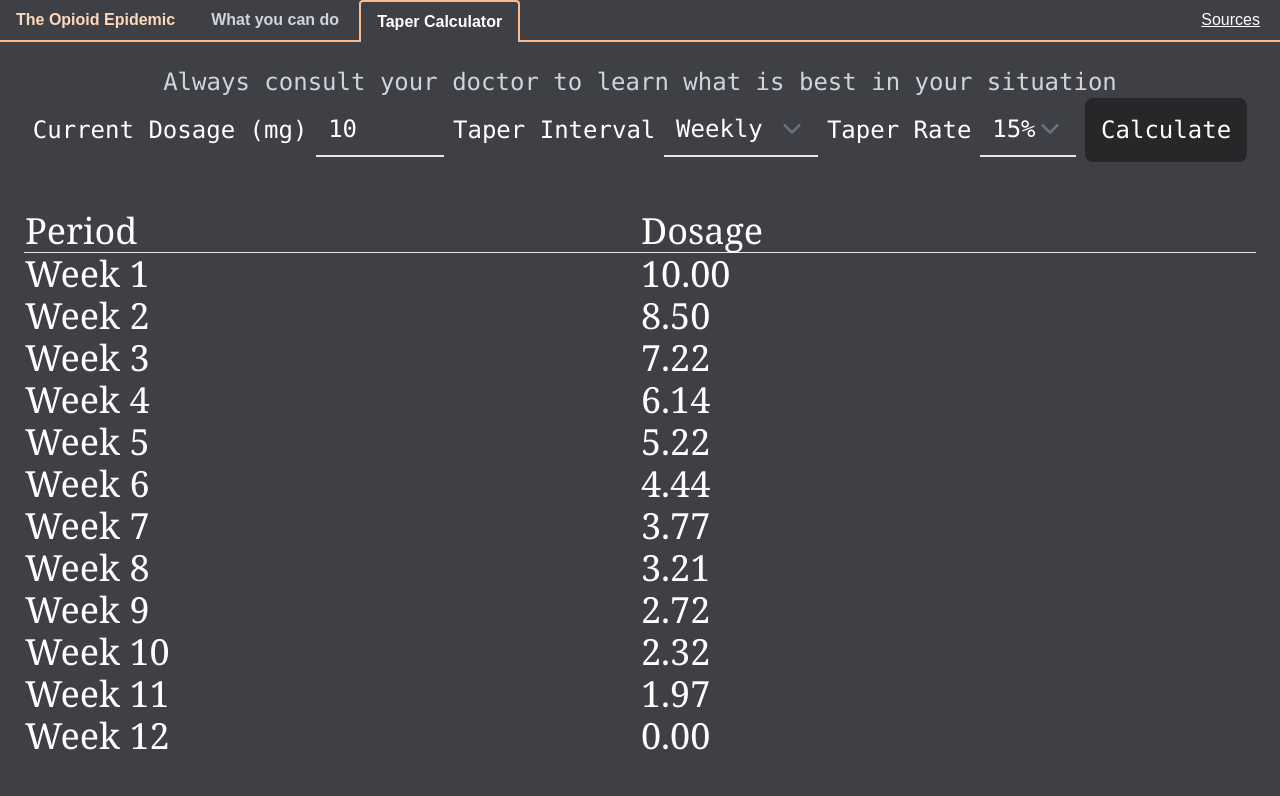
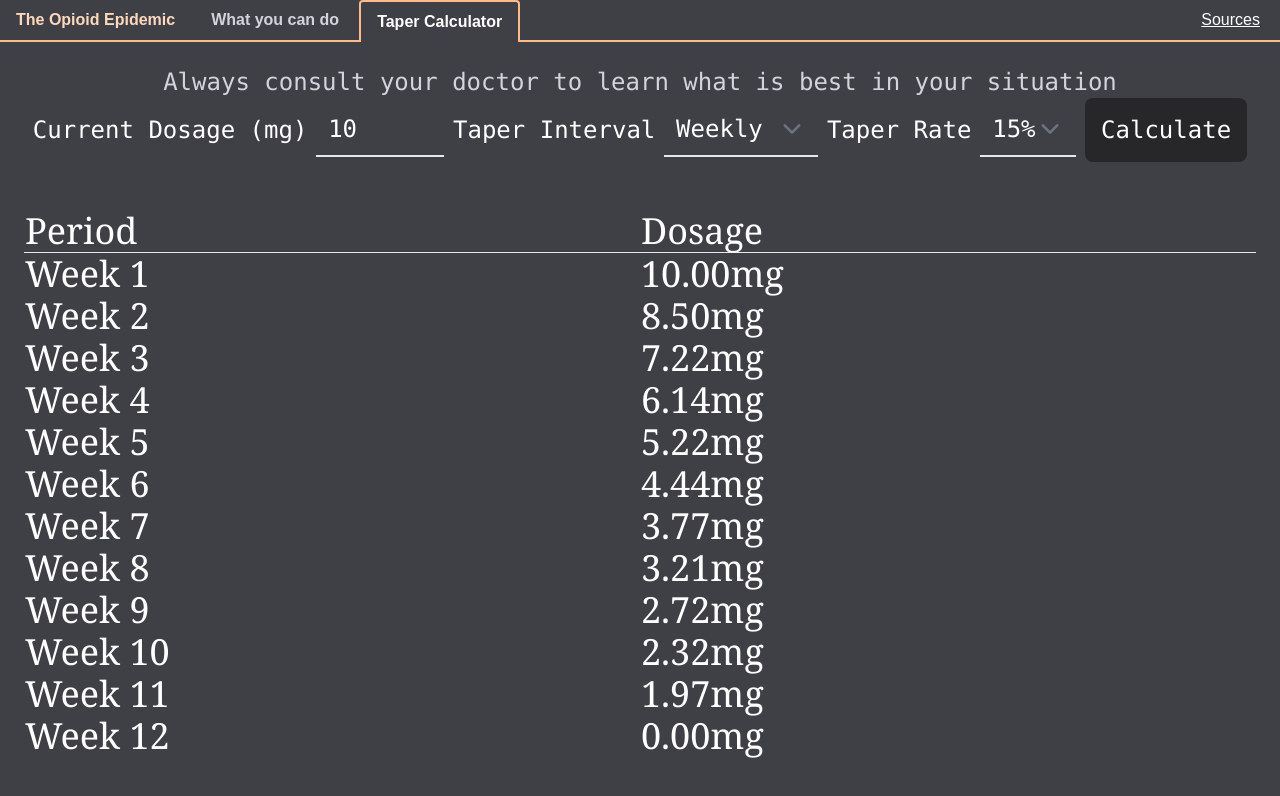
Before and after one commit to opioidepidemic/opioidepidemic.github.io, a website: page 3.html in a window 1280 px wide. Both pictures are taken after a click on the button "Calculate". Drawn offline with nearby package versions, Linux system fonts and the light colour scheme.

Commit message:
Add units

```diff
--- a/3.html
+++ b/3.html
@@ -17,10 +17,10 @@
       let i = 0;
       let dose = baseDose // cope
       for (dose; dose >= (baseDose * .2); dose *= (1 - (rate / 100))) {
-        table.append(`<tr><td>${interval} ${++i}</td><td>${dose.toFixed(2)}</td></tr>`);
+        table.append(`<tr><td>${interval} ${++i}</td><td>${dose.toFixed(2)}mg</td></tr>`);
       }
-      table.append(`<tr><td>${interval} ${++i}</td><td>${dose.toFixed(2)}</td></tr>`); // cope
-      table.append(`<tr><td>${interval} ${++i}</td><td>0.00</td></tr>`);
+      table.append(`<tr><td>${interval} ${++i}</td><td>${dose.toFixed(2)}mg</td></tr>`); // cope
+      table.append(`<tr><td>${interval} ${++i}</td><td>0.00mg</td></tr>`);
     }
   </script>
 </head>
```
